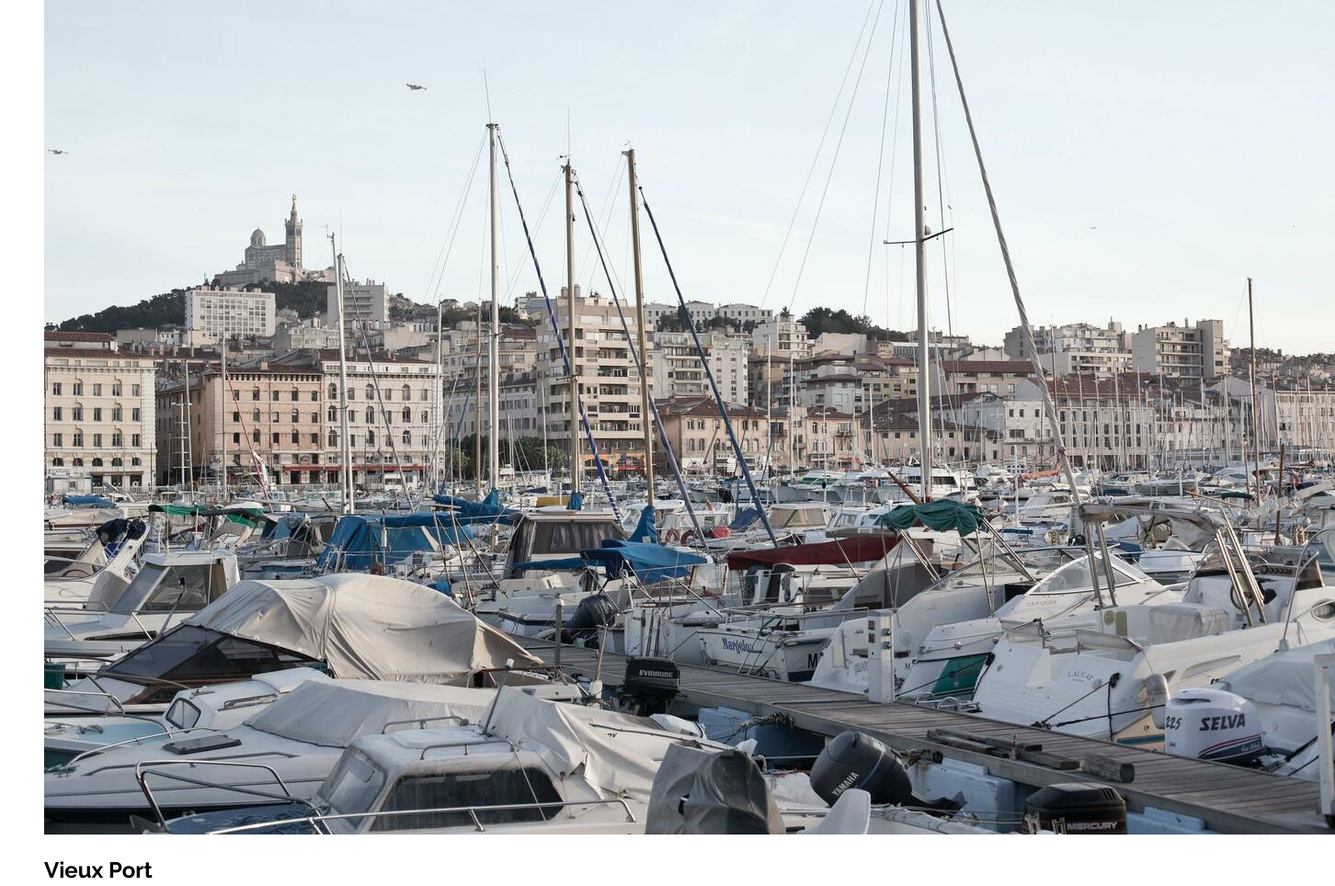
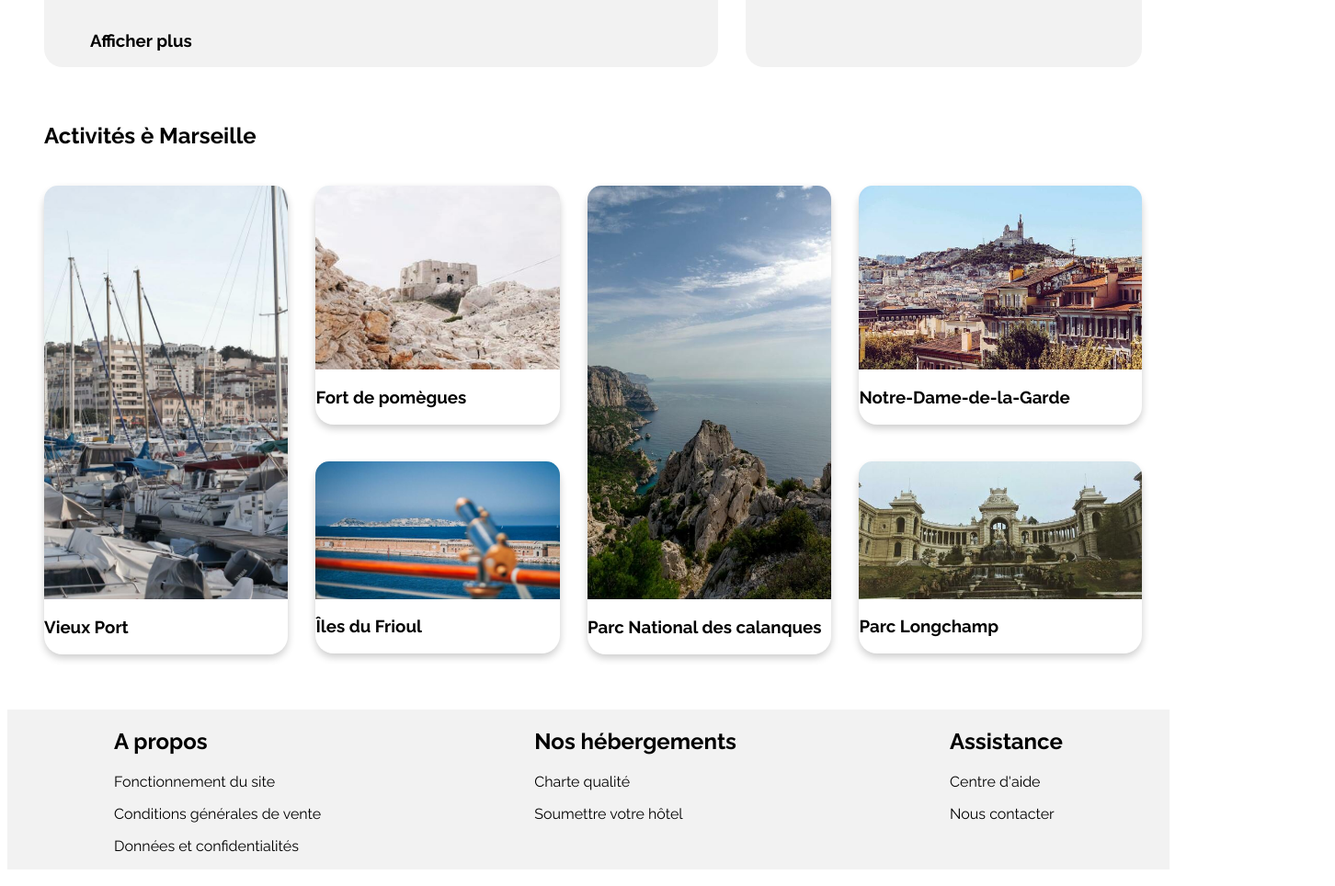
Before and after one commit to ADAM-ESHAG/P2_Booki_OpenclassRooms, a plain HTML site: page index.html in a window 1280 px wide. Shown: the part 1120-2084 px from the top of the page at 92% size, 1452 px wide, since content can reach past the window. Drawn offline with Linux system fonts and the light colour scheme; a web font is replaced by a local one.

Commit message:
Seconde ajout de fichier html et css

```diff
--- a/index.html
+++ b/index.html
@@ -165,41 +165,62 @@
             </section>
             <!-- Section Activités Marseille -->
             <section id="activites">
-                <div class="div-sec-active">
+                <h1>Activités è Marseille</h1>
+                <div class="actif">
                     <!-- div vieux port -->
-                    <div id="vieux">
-                        <img src="images\activites\3_medium\reno-laithienne-QUgJhdY5Fyk-unsplash.jpg" alt="">
-                        <h2>Vieux Port</h2>
+                    <div class="act">
+                        <div class="vieux">
+                            <img src="images\activites\3_medium\reno-laithienne-QUgJhdY5Fyk-unsplash.jpg" alt="reno">
+                            <div>
+                                <h3>Vieux Port</h3>
+                            </div>
+                        </div>
                     </div>
                     <!-- div Fort de pomègues et ile du frioul -->
+                    <div class="act">
                         <div class="fort-frioul">
                             <!-- div Fort de pomègues -->
                             <div id="fort">
-                            <img src="images\activites\4_small\paul-hermann-QFTrLdQIRhI-unsplash.jpg" alt="">
-                            <h2>Fort de pomègues</h2>
+                                <img src="images\activites\4_small\paul-hermann-QFTrLdQIRhI-unsplash.jpg" alt="fort">
+                                <div>
+                                    <h3>Fort de pomègues</h3>
+                                </div>
                             </div>
                             <!-- div ile du frioul -->
                             <div id="frioul">
                                 <img src="images\activites\4_small\kevin-hikari-rV_Qd1l-VXg-unsplash.jpg" alt="">
-                            <h2>Îles du Frioul</h2>
+                                <div>
+                                    <h3>Îles du Frioul</h3>
+                                </div>
+                            </div>
                         </div>
                     </div>
                     <!-- div parc national -->
+                    <div class="act">
                         <div class="parc">
                             <img src="images\activites\3_medium\kilyan-sockalingum-NR8-cBCN3aI-unsplash.jpg" alt="">
-                        <h2>Parc National des calanques</h2>
+                            <div>
+                                <h3>Parc National des calanques</h3>
+                            </div>
+                        </div>
                     </div>
                     <!-- div Notre-Dame et parc longchamp -->
+                    <div class="act">
                         <div class="dame-champ">
                             <!-- div Notre-Dame -->
                             <div id="dame">
                                 <img src="images\activites\4_small\florian-wehde-xW9e8gdotxI-unsplash.jpg" alt="">
-                            <h2>Notre-Dame-de-la-Garde</h2>
+                                <div>
+                                    <h3>Notre-Dame-de-la-Garde</h3>
+                                </div>
                             </div>
                             <!-- div parc longchamp -->
                             <div id="champ">
                                 <img src="images\activites\4_small\lena-paulin-wH2-EJoDcV0-unsplash.jpg" alt="">
-                            <h2>Parc Longchamp</h2>
+                                <div>
+                                    <h3>Parc Longchamp</h3>
+                                </div>
+                            </div>
                         </div>
                     </div>
                 </div>
--- a/style.css
+++ b/style.css
@@ -6,12 +6,12 @@ body {
 header {
     padding-top: 15px;
     margin-left: 40px;
+
 }
 .menu {
     display: flex;
     flex-direction: row;
     justify-content: space-between;
-
 }
 nav img {
     width: 8%;
@@ -22,13 +22,13 @@ nav ul {
     display: flex;
     align-items: center;
     margin-top: -29px;
-    position: relative;
 
 }
 ul li {
     display: flex;
     margin-right: 80px;
     padding: 0px 30px;
+
 }
 ul li:hover {
     border-top: #0065FC solid 2px;
@@ -138,6 +138,10 @@ button {
     width: 63%;
 
 }
+.art-heb h1 {
+    margin-top: 50px;
+    margin-left: 50px;
+}
 .listehotels {
     display: flex;
     flex-direction: row;
@@ -160,7 +164,8 @@ button {
 .chambre img {
 
     width: 100%;
-    height: 100px;
+    height: 120px;
+    object-fit: cover;
     border-top-left-radius: 20px;
     border-top-right-radius: 20px;
 
@@ -179,6 +184,7 @@ button {
 
 }
 .lis-popu h1 {
+    margin-top: 50px;
     margin-left: 50px;
 }
 .hotel {
@@ -194,15 +200,87 @@ button {
 }
 .hotel-popu img {
     width: 30%;
+    object-fit: cover;
     border-top-left-radius: 15px;
     border-bottom-left-radius: 15px;
 }
 .bleu-blanc img {
     height: 130px;
+
 }
 
 .chambre-popu {
     position: relative;
     padding-left: 20px;
 }
+/* FIN SECTION hebergements */
+/* DEBUT SECTION ACTIVITES */
+#activites {
+    margin-top: 60px;
+}
+#activites h1 {
+
+}
+.actif {
+    display: flex;
+    flex-direction: row;
+
+}
+.act {
+    width: 100%;
+    margin: 20px 30px 20px 0px;
+}
+/* DIV VIEUX PORT & DIV PARC NATIONAL */
+.vieux, .parc {
+    display: flex;
+    flex-direction: column;
+    border-radius: 20px;
+    box-shadow: 0 4px 8px 0 rgba(0,0,0,0.2);
+}
+.vieux img, .parc img {
+    width: 100%;
+    height: 450px;
+    object-fit: cover;
+    border-top-left-radius: 15px;
+    border-top-right-radius: 15px;
+}
+/* DIV FORT DE POMEGUES ET IL DE FRIOUL & DIV NOTRE-DAME ET PARC LONGCHAMP*/
+.fort-frioul, .dame-champ {
+}
+#fort, #dame {
+    display: flex;
+    flex-direction: column;
+    border-radius: 20px;
+    box-shadow: 0 4px 8px 0 rgba(0,0,0,0.2);
+}
+#fort img, #dame img {
+    height: 200px;
+    object-fit: cover;
+    border-top-left-radius: 15px;
+    border-top-right-radius: 15px;
+}
+
+#frioul, #champ {
+    display: flex;
+    flex-direction: column;
+    border-radius: 20px;
+    box-shadow: 0 4px 8px 0 rgba(0,0,0,0.2);
+    margin-top: 40px;
+}
+#frioul img, #champ img {
+
+    height: 150px;
+    object-fit: cover;
+    border-top-left-radius: 15px;
+    border-top-right-radius: 15px;
+}
+/* FIN SECTION ACTIVITES */
 /* FIN MAIN */
+/* DEBUT FOOTER */
+footer {
+    background-color: #F2F2F2;
+    margin-top: 40px;
+    display: flex;
+    justify-content: space-around;
+
+}
```
Lines whose indentation alone changed are shown as unchanged.
